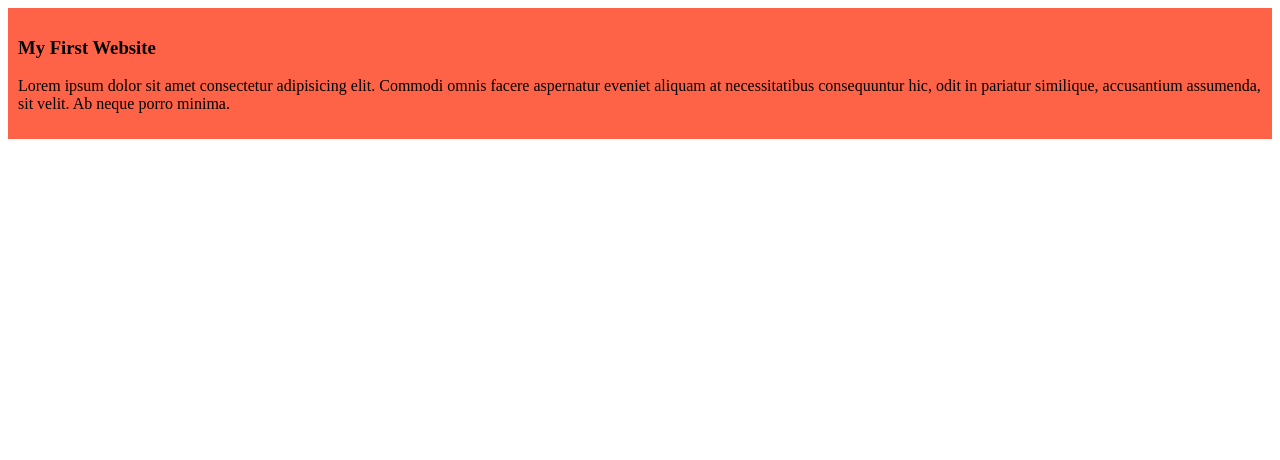
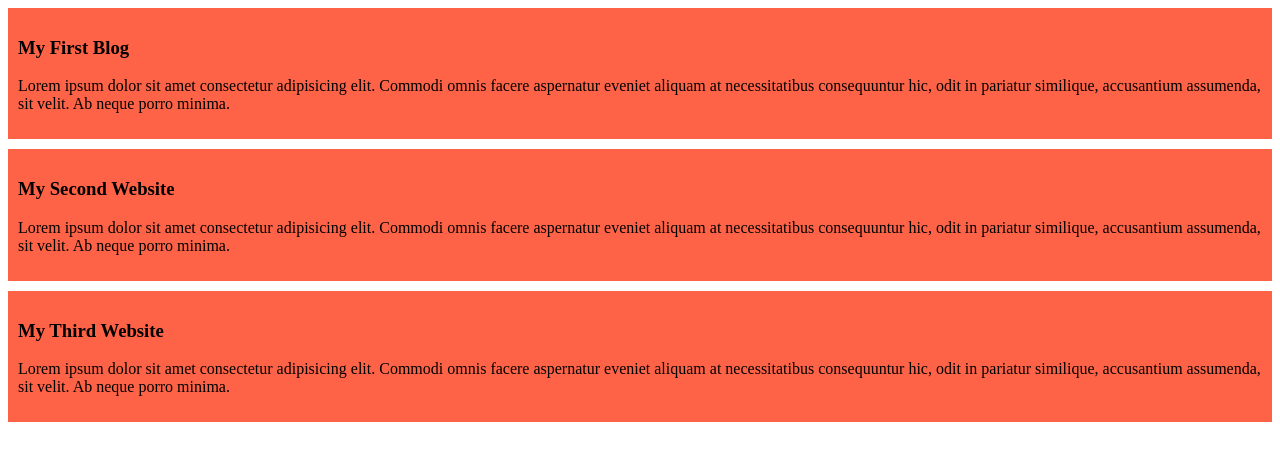
Before and after one commit to Kamrujjaman-Rabin/my-simple-website, a plain HTML site: page index.html in a window 1280 px wide. Drawn offline with Linux system fonts and the light colour scheme.

Commit message:
added the second and third blog

```diff
--- a/Style/style.css
+++ b/Style/style.css
@@ -1,4 +1,5 @@
 div {
     background-color: tomato;
     padding: 10px;
+    margin-bottom: 10px;
 }
--- a/index.html
+++ b/index.html
@@ -8,7 +8,15 @@
 </head>
 <body>
     <div>
-        <h3>My First Website</h3>
+        <h3>My First Blog</h3>
+        <p>Lorem ipsum dolor sit amet consectetur adipisicing elit. Commodi omnis facere aspernatur eveniet aliquam at necessitatibus consequuntur hic, odit in pariatur similique, accusantium assumenda, sit velit. Ab neque porro minima.</p>
+    </div>
+    <div>
+        <h3>My Second Website</h3>
+        <p>Lorem ipsum dolor sit amet consectetur adipisicing elit. Commodi omnis facere aspernatur eveniet aliquam at necessitatibus consequuntur hic, odit in pariatur similique, accusantium assumenda, sit velit. Ab neque porro minima.</p>
+    </div>
+    <div>
+        <h3>My Third Website</h3>
         <p>Lorem ipsum dolor sit amet consectetur adipisicing elit. Commodi omnis facere aspernatur eveniet aliquam at necessitatibus consequuntur hic, odit in pariatur similique, accusantium assumenda, sit velit. Ab neque porro minima.</p>
     </div>
 </body>
```
